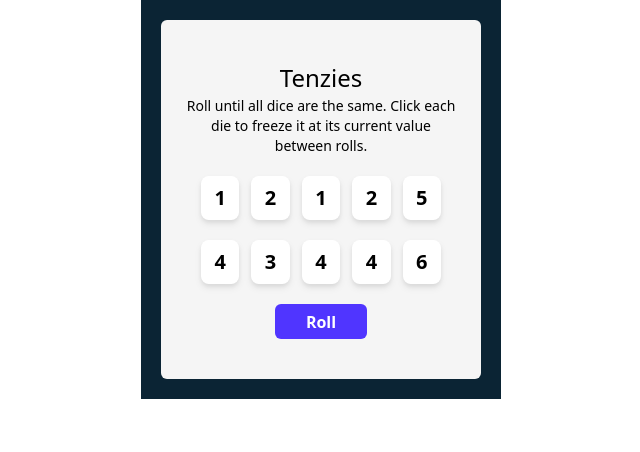
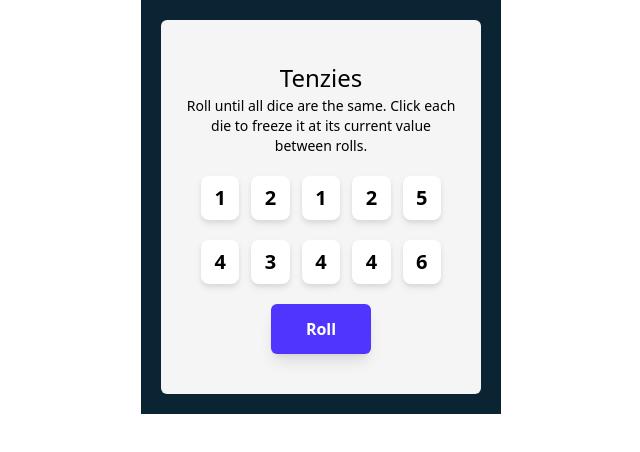
Before and after one commit to GooferG/tenzies-vite-react, a React (Vite) app: page / in a window 1280 px wide. Shown: the top 452 px of the page, without its empty margins (319-959 px from the left). Built offline with nearby package versions, Linux system fonts and the light colour scheme; the HTML template or start-up script is replaced by a standard one.

Commit message:
added new functions

```diff
--- a/src/App.jsx
+++ b/src/App.jsx
@@ -1,6 +1,15 @@
 import { useEffect, useState } from 'react';
 import './App.css';
 import Die from './components/Die';
+
+/**
+ * Challenge: Update the array of numbers in state to be
+ * an array of objects instead. Each object should look like:
+ * { value: <random number>, isHeld: false }
+ *
+ * Making this change will break parts of our code, so make
+ * sure to update things so we're back to a working state
+ */
 
 function App() {
   const [dice, setDice] = useState(allNewDice());
@@ -8,7 +17,7 @@ function App() {
   function allNewDice() {
     const newDice = [];
     for (let i = 0; i < 10; i++) {
-      newDice.push(Math.ceil(Math.random() * 6));
+      newDice.push({ value: Math.ceil(Math.random() * 6), isHeld: false });
     }
     return newDice;
   }
@@ -20,6 +29,8 @@ function App() {
 
   console.log(dice);
 
+  const diceElements = dice.map((die) => <Die value={die.value} />);
+
   return (
     <div className="App text-center flex justify-center items-center ">
       <div className="container w-[360px] bg-[#0b2434] ">
@@ -30,13 +41,11 @@ function App() {
             current value between rolls.
           </p>
           <div className="dice-container grid grid-cols-5 m-5 gap-y-5 gap-x-3 pointer">
-            {dice.map((die) => (
-              <Die value={die} />
-            ))}
+            {diceElements}
           </div>
           <button
             onClick={handleClick}
-            className="bg-[#5035FF] text-white rounded-md font-semibold w-[92px] h-[35px]"
+            className="bg-[#5035FF] text-white rounded-md font-semibold w-[100px] h-[50px] border-none hover:shadow-inner shadow-lg"
           >
             Roll
           </button>
```
